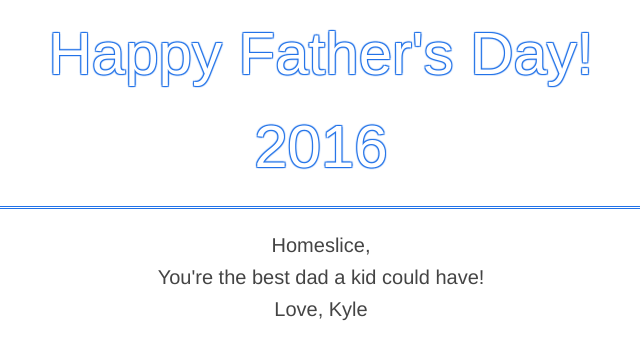
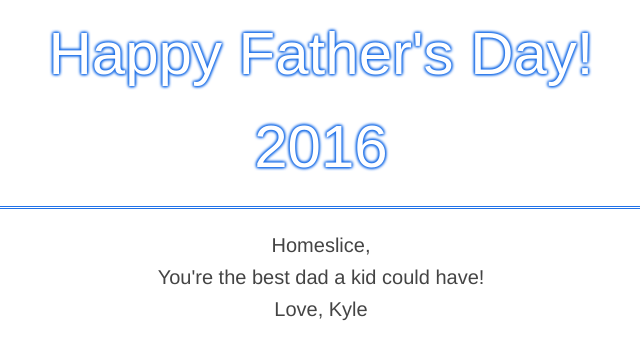
Before and after one commit to kyletolle/happy_fathers_day_2016, a plain HTML site: page index.html in a window 1280 px wide. Shown: the whole page, without its empty margins (319-959 px from the left). Drawn offline with Linux system fonts and the light colour scheme.

Commit message:
Make shadow thickness equal

```diff
--- a/index.html
+++ b/index.html
@@ -51,20 +51,20 @@
 
     .small h1 {
       color: #FFF;
-      text-shadow: 1px  1px 1px #2172E8,
-                   1px -1px 1px #2172E8,
-                  -1px  1px 1px #2172E8,
-                  -1px -1px 1px #2172E8;
+      text-shadow: 1px  1px 3px #2172E8,
+                   1px -1px 3px #2172E8,
+                  -1px  1px 3px #2172E8,
+                  -1px -1px 3px #2172E8;
       -webkit-transition: all 1s ease;
       transition: all 1s ease;
     }
 
     .small h2 {
       color: #FFF;
-      text-shadow: 1px  1px 1px #2172E8,
-                   1px -1px 1px #2172E8,
-                  -1px  1px 1px #2172E8,
-                  -1px -1px 1px #2172E8;
+      text-shadow: 1px  1px 3px #2172E8,
+                   1px -1px 3px #2172E8,
+                  -1px  1px 3px #2172E8,
+                  -1px -1px 3px #2172E8;
       -webkit-transition: all 1s ease;
       transition: all 1s ease;
     }
```
